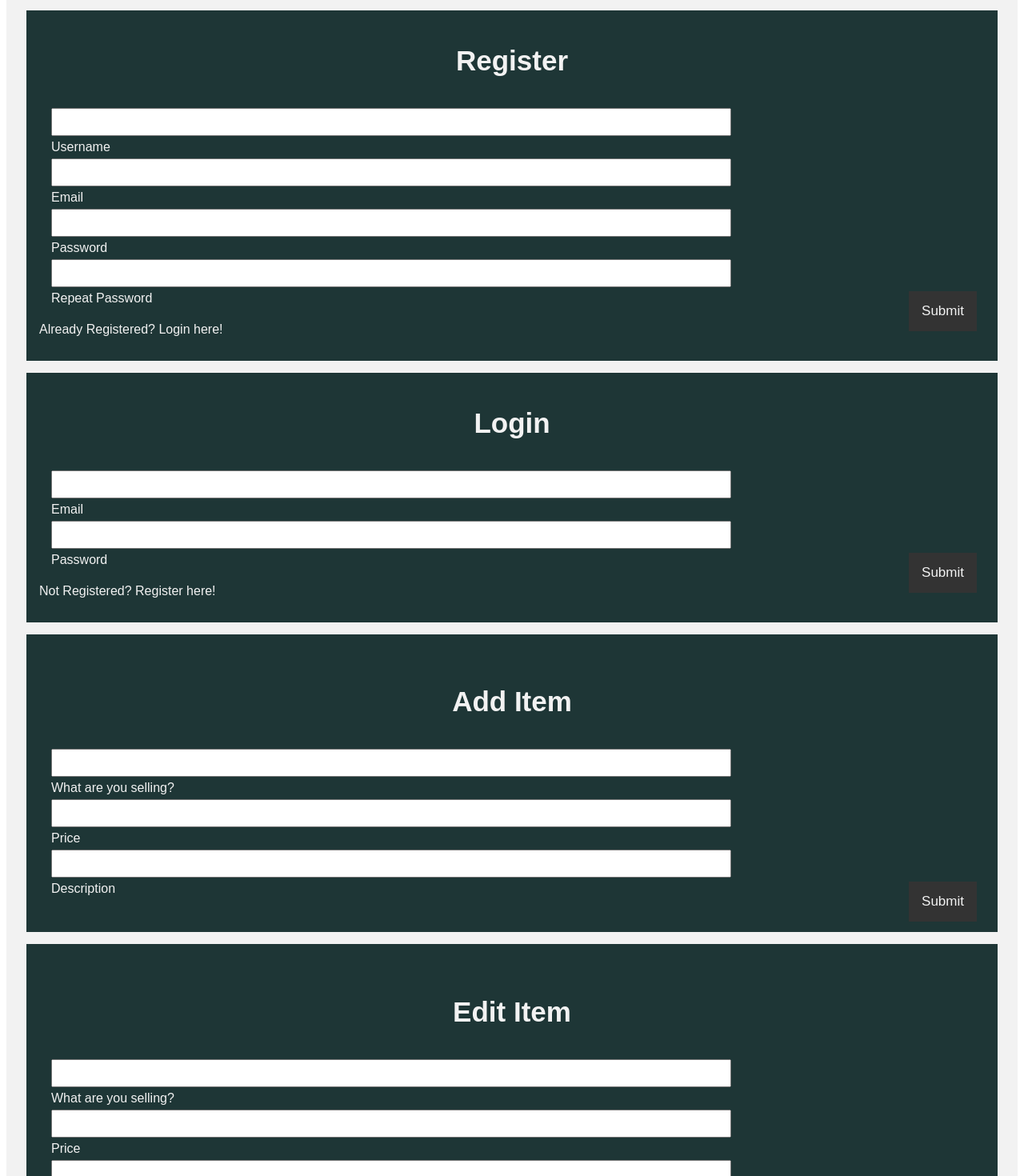
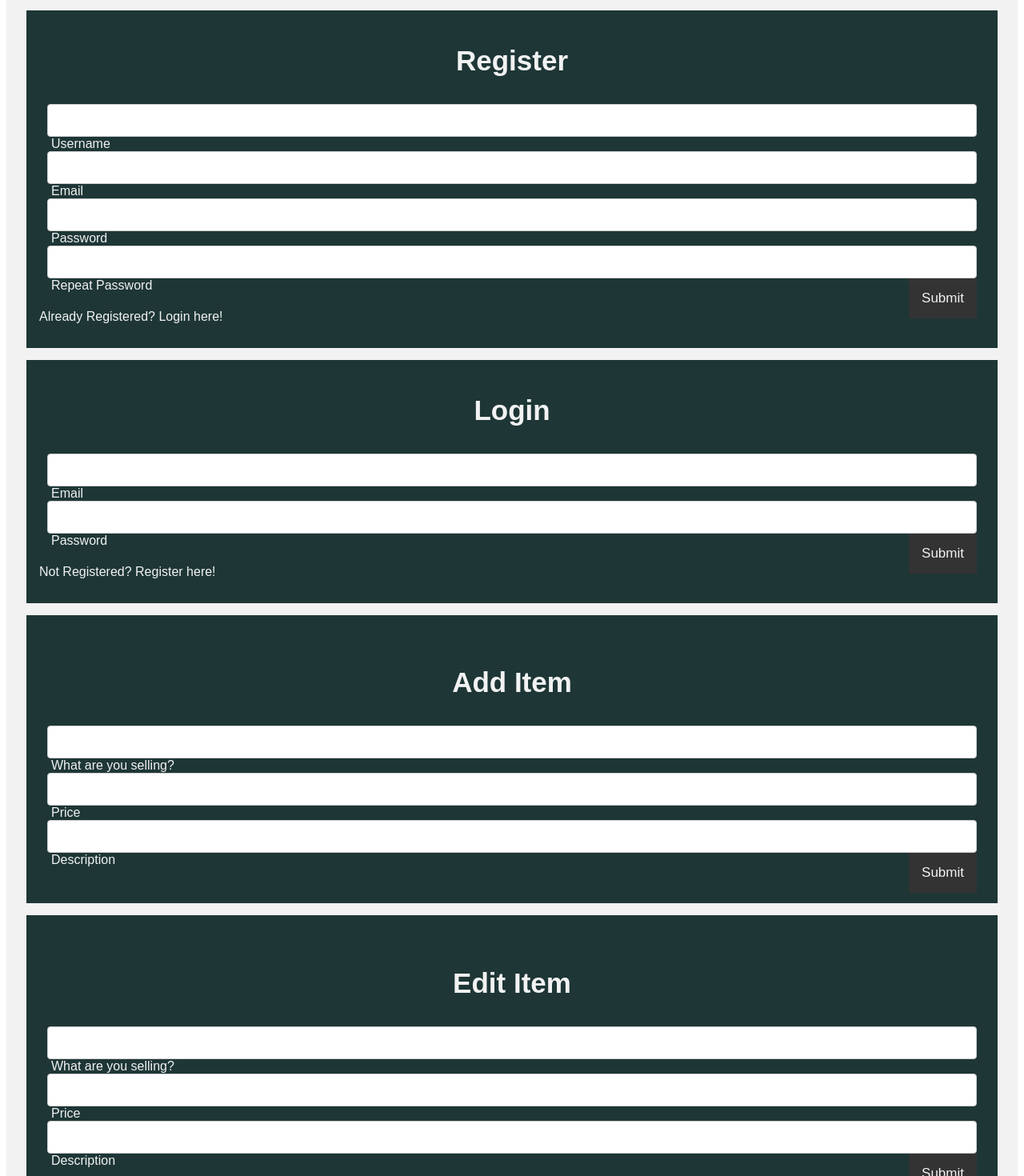
Before and after one commit to hi6nika/Angular_exam, an Angular app in the folder EzySell/: page / in a window 1280 px wide. Shown: the part 1140-2610 px from the top of the page at 80% size. Built offline with nearby package versions, Linux system fonts and the light colour scheme.

Commit message:
Update app.component.css

```diff
--- a/EzySell/src/app/app.component.css
+++ b/EzySell/src/app/app.component.css
@@ -13,6 +13,7 @@ body {
   overflow: hidden;
   background-color: #1e3636;
   justify-content: center;
+  resize: vertical;
 }
 
 /* Style the topnav links */
@@ -83,7 +84,6 @@ body {
 }
 
 /* My items */
-
 
 .my-items-page {
   display: flexbox;
@@ -197,19 +197,19 @@ body {
 .register-form {
   display: block;
   padding: 5px;
-
   color: #f2f2f2;
-
   margin: 5px;
   height: auto;
   width: auto;
 }
 
 .register-form input {
-  display: block;
-  margin: 5px;
-  height: 35px;
-  width: 850px;
+  width: 100%;
+  padding: 12px;
+  border: 1px solid #ccc;
+  border-radius: 4px;
+  box-sizing: border-box;
+  resize: vertical;
 }
 
 .register-form label {
@@ -271,10 +271,12 @@ body {
 }
 
 .login-form input {
-  display: block;
-  margin: 5px;
-  height: 35px;
-  width: 850px;
+  width: 100%;
+  padding: 12px;
+  border: 1px solid #ccc;
+  border-radius: 4px;
+  box-sizing: border-box;
+  resize: vertical;
 }
 
 .login-form label {
@@ -308,8 +310,6 @@ body {
 
 /* Add item */
 
-
-
 .add-item-page {
   display: block;
   background-color: #1e3636;
@@ -338,10 +338,12 @@ body {
 }
 
 .add-item-form input {
-  display: block;
-  margin: 5px;
-  height: 35px;
-  width: 850px;
+  width: 100%;
+  padding: 12px;
+  border: 1px solid #ccc;
+  border-radius: 4px;
+  box-sizing: border-box;
+  resize: vertical;
 }
 
 .add-item-form label {
@@ -369,10 +371,7 @@ body {
   background-color: #f2f2f2;
 }
 
- /* Edit item */
-
-
-
+/* Edit item */
 
 .edit-item-page {
   display: block;
@@ -402,10 +401,12 @@ body {
 }
 
 .edit-item-form input {
-  display: block;
-  margin: 5px;
-  height: 35px;
-  width: 850px;
+  width: 100%;
+  padding: 12px;
+  border: 1px solid #ccc;
+  border-radius: 4px;
+  box-sizing: border-box;
+  resize: vertical;
 }
 
 .edit-item-form label {
@@ -433,8 +434,6 @@ body {
   background-color: #f2f2f2;
 }
 
-
-
 /* Style the footer */
 .footer {
   position: relative;
```
